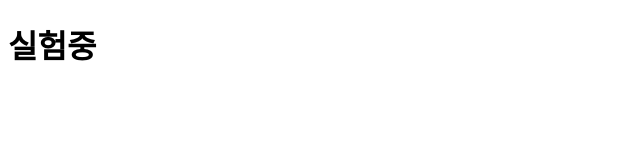
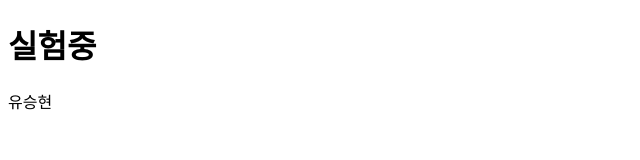
Before and after one commit to applecake975/team.ezgroup, a plain HTML site: page index.html in a window 1280 px wide. Shown: the full height of the page, 0-640 px from the left. Drawn offline with Linux system fonts and the light colour scheme.

Commit message:
유승현

```diff
--- a/index.html
+++ b/index.html
@@ -7,5 +7,6 @@
   </head>
   <body>
     <h1>실험중</h1>
+    <p>유승현</p>
   </body>
 </html>
```
